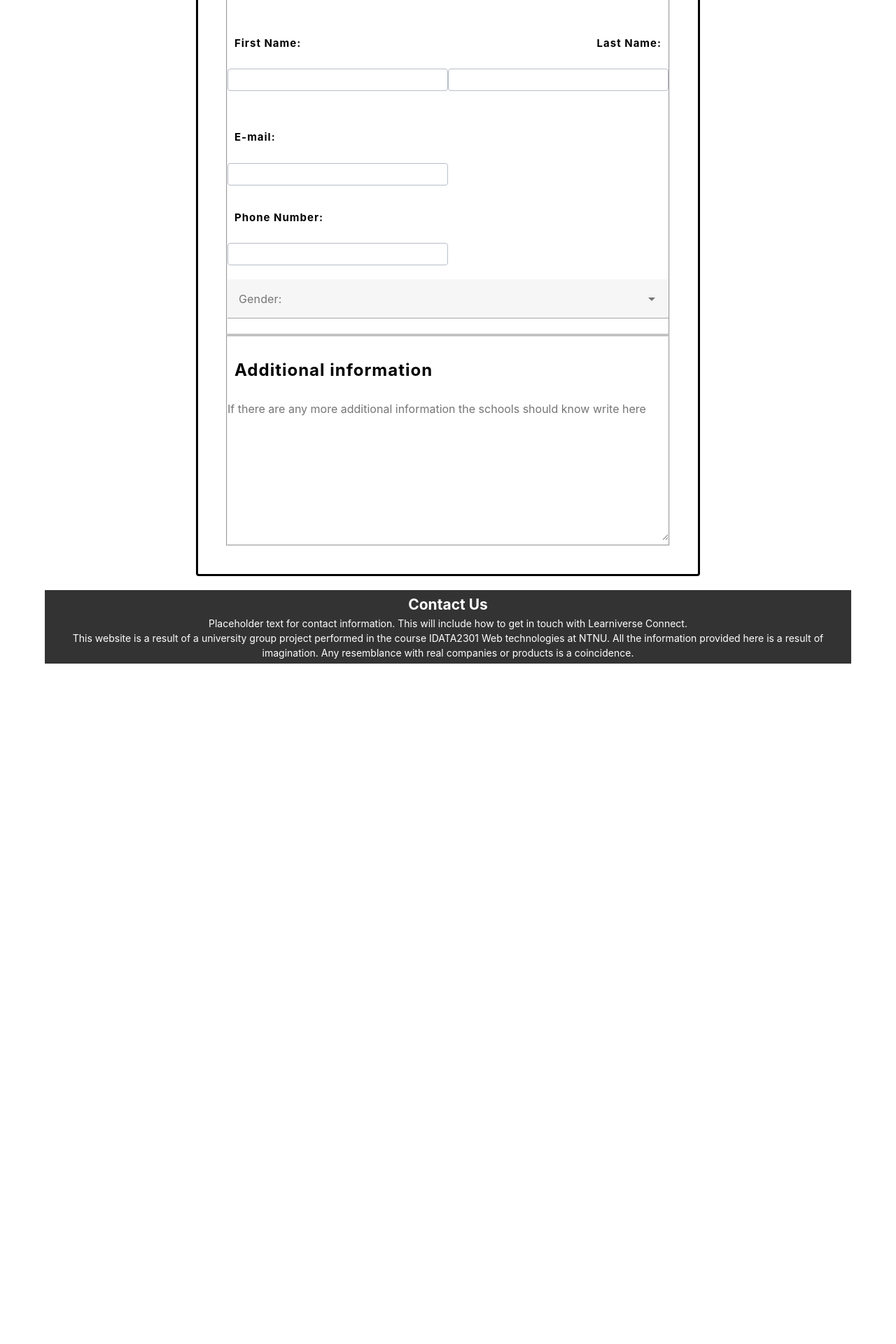
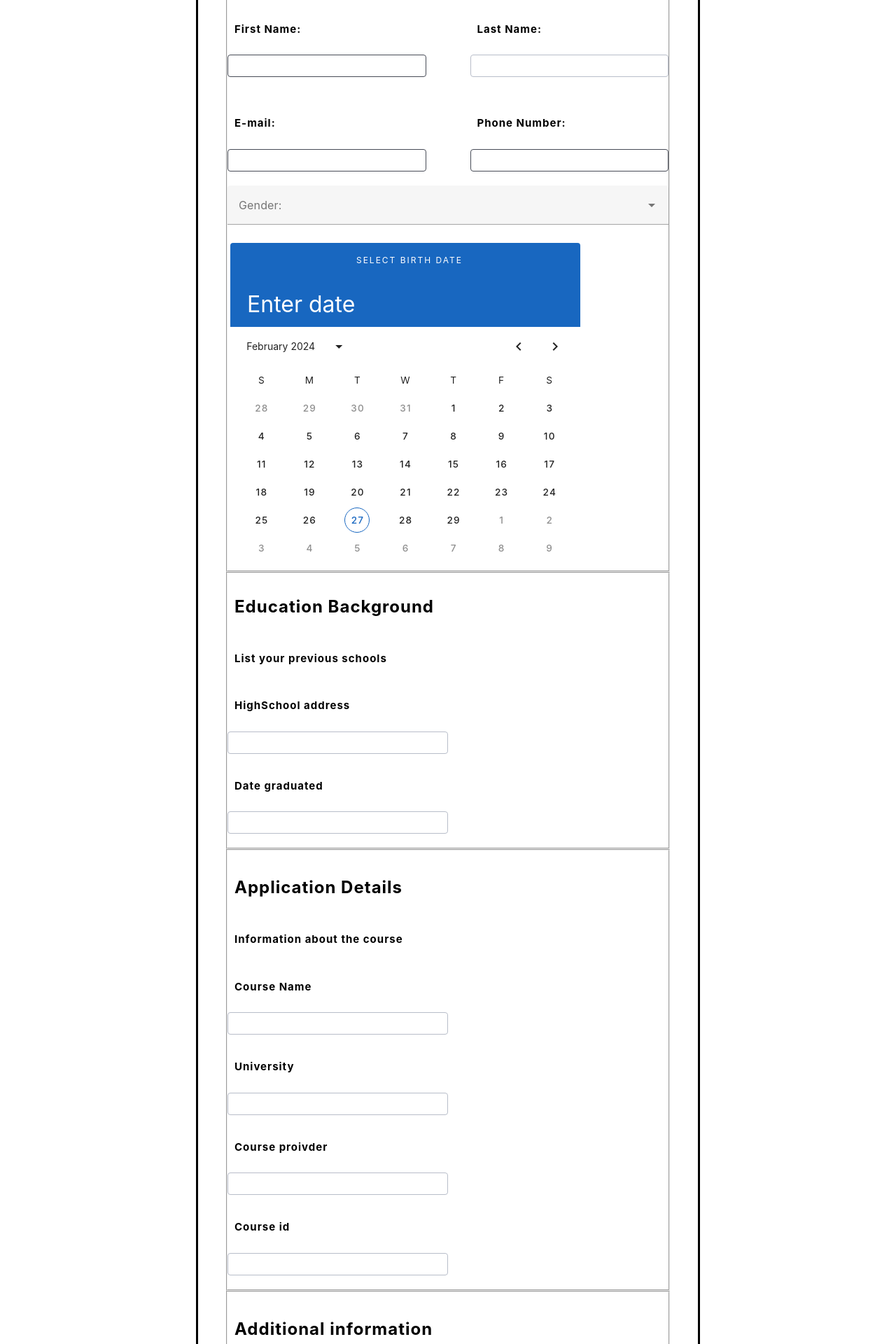
Before and after one commit to Kenzirey/Web-App-Group-15, a Vue app in the folder skeleton/: page /forms in a window 1280 px wide. Shown: the part 320-2240 px from the top of the page at 70% size. Before the commit the page ends 1300 px from the top, so only its background shows below. Built offline with nearby package versions, Linux system fonts and the light colour scheme.

Commit message:
FormsUpdate

```diff
--- a/skeleton/src/assets/forms.css
+++ b/skeleton/src/assets/forms.css
@@ -1,15 +1,15 @@
 
 .formBox {
     max-width: 1049px;
-    margin: 20px auto;
+    margin: auto;
     background: white;
-    text-align: left;
     padding: 40px;
     border-radius: 4px;
     border-style: solid;
     border: 3px solid black;
 
  }
+
 
  .labelName {
     color: Black;
@@ -22,6 +22,54 @@
     font-weight: bold;
  }
 
+ .userInput {
+   font-size: 20px;
+   border-style: solid;
+   border-radius: 4px;
+   border-width: 1px;
+   border-color: #b8bdc9;
+   display: block;
+   margin-bottom: 20px;
+}
+
+.inputGroup {
+   display: flex;
+   flex-direction: column;
+   width: 45%;
+}
+
+.labelNameSide {
+   color: Black;
+   padding: 10px;
+   margin: 25px 0 15px;
+   text-align: left;
+   font-size: 15px;
+   letter-spacing: 1px;
+   font-weight: bold;
+}
+
+.userInputSide {
+   font-size: 20px;
+   border-style: solid;
+   border-radius: 4px;
+   border-width: 1px;
+   border-color: #474b56;
+   margin-bottom: 20px;
+}
+
+ .labelParagraph {
+   color: Black;
+   padding: 10px;
+   display: block;
+   margin: 25px 0 15px;
+   text-align: left;
+   font-size: 15px;
+   letter-spacing: 1px;
+   font-weight: bold;
+}
+
+
+
  .formSections {
    color: Black;
     padding: 10px;
@@ -33,18 +81,6 @@
     font-weight: bold;
  }
 
- .userInput {
-    font-size: 20px;
-    border-style: solid;
-    border-radius: 4px;
-    border-width: 1px;
-    border-color: #b8bdc9;
-    display: block;
-    margin-bottom: 20px;
-
-
-
- }
 
  .flex {
     display: flex;
--- a/skeleton/src/pages/FormsPage.vue
+++ b/skeleton/src/pages/FormsPage.vue
@@ -6,40 +6,127 @@
       <h1 class="formSections">Personal information</h1>
 
       <div class="flex">
-        <label class="labelName">First Name:</label>
+        <div class="inputGroup">
+          <label class="labelNameSide">First Name:</label>
+          <input
+            class="userInputSide"
+            type="First name"
+            required
+            v-model="firstName"
+            hide-details
+          />
+        </div>
 
-        <label class="labelName">Last Name:</label>
+        <div class="inputGroup">
+          <label class="labelNameSide">Last Name:</label>
+          <input
+            class="userInput"
+            type="Last name"
+            required
+            v-model="lastName"
+          />
+        </div>
       </div>
 
       <div class="flex">
-        <input class="userInput" type="First name" required v-model="firstName"/>
-        <input class="userInput" type="Last name" required v-model="lastName" />
+        <div class="inputGroup">
+          <label class="labelNameSide">E-mail:</label>
+          <input class="userInputSide" type="E-mail" required v-model="email" />
+        </div>
+
+        <div class="inputGroup">
+          <label class="labelNameSide">Phone Number:</label>
+          <input
+            class="userInputSide"
+            type="Phone number"
+            required
+            v-model="phoneNumber"
+          />
+        </div>
       </div>
 
-      <label class="labelName">E-mail:</label>
+      <v-select
+        v-model="select"
+        :items="genders"
+        label="Gender:"
+        required
+      ></v-select>
 
-      <input class="userInput" type="E-mail" required v-model="email" />
+      <v-container>
+        <v-row justify="start">
+          <v-date-picker
+            title="Select birth date"
+            show-adjacent-months
+            color="primary"
+            width="500"
+          ></v-date-picker>
+        </v-row>
+      </v-container>
+    </fieldset>
 
-      <label class="labelName">Phone Number:</label>
+    <fieldset>
+      <h2 class="formSections">Education Background</h2>
+      <p class="labelParagraph">List your previous schools</p>
+      <label class="labelName">HighSchool address</label>
       <input
         class="userInput"
-        type="Phone number"
+        type="HighSchool"
         required
-        v-model="phoneNumber"
+        v-model="highschool"
       />
 
-      <v-select v-model="select" :items="genders" label="Gender:" required>
-      </v-select>
+      <label class="labelName">Date graduated</label>
+      <input
+        class="userInput"
+        type="Date graduated"
+        required
+        v-model="dateGraduated"
+      />
     </fieldset>
 
+    <!--Temporary name finner på noe senere enn Application Details-->
+    <fieldset>
+      <h3 class="formSections">Application Details</h3>
+      <p class="labelParagraph">Information about the course</p>
+
+      <label class="labelName">Course Name</label>
+      <!--Få denne til å lese fra databasen?-->
+      <input
+        class="userInput"
+        type="Course Name"
+        required
+        v-model="courseName"
+      />
+
+      <label class="labelName">University</label>
+      <input
+        class="userInput"
+        type="University"
+        required
+        v-model="university"
+      />
+
+      <label class="labelName">Course proivder</label>
+      <input
+        class="userInput"
+        type="Course proivder"
+        required
+        v-model="courseProivder"
+      />
+
+      <label class="labelName">Course id</label>
+      <input class="userInput" type="Course idy" required v-model="courseId" />
+    </fieldset>
 
     <fieldset>
-        <h2 class="formSections">Additional information</h2>
-        <div class="input-group">
-        <textarea class="textareaFormat"
-        v-model="additionalInfo"
-        name="additionalInfo"
-        placeholder="If there are any more additional information the schools should know write here"></textarea>
+      <h4 class="formSections">Additional information</h4>
+      <div class="input-group">
+        <textarea
+          class="textareaFormat"
+          v-model="additionalInfo"
+          name="additionalInfo"
+          placeholder="If there are any more additional information the schools should know write here"
+        ></textarea>
       </div>
     </fieldset>
   </form>
@@ -60,9 +147,16 @@ export default {
       phoneNumber: "",
       select: null,
       genders: ["Male", "Female", "Other", "Prefer not to say", "Femboy"],
-      additionalInfo: '',
 
+      highschool: "",
+      dateGraduated: "",
 
+      courseName: "",
+      university: "",
+      courseProivder: "",
+      courseId: "",
+
+      additionalInfo: "",
     };
   },
 };
```
